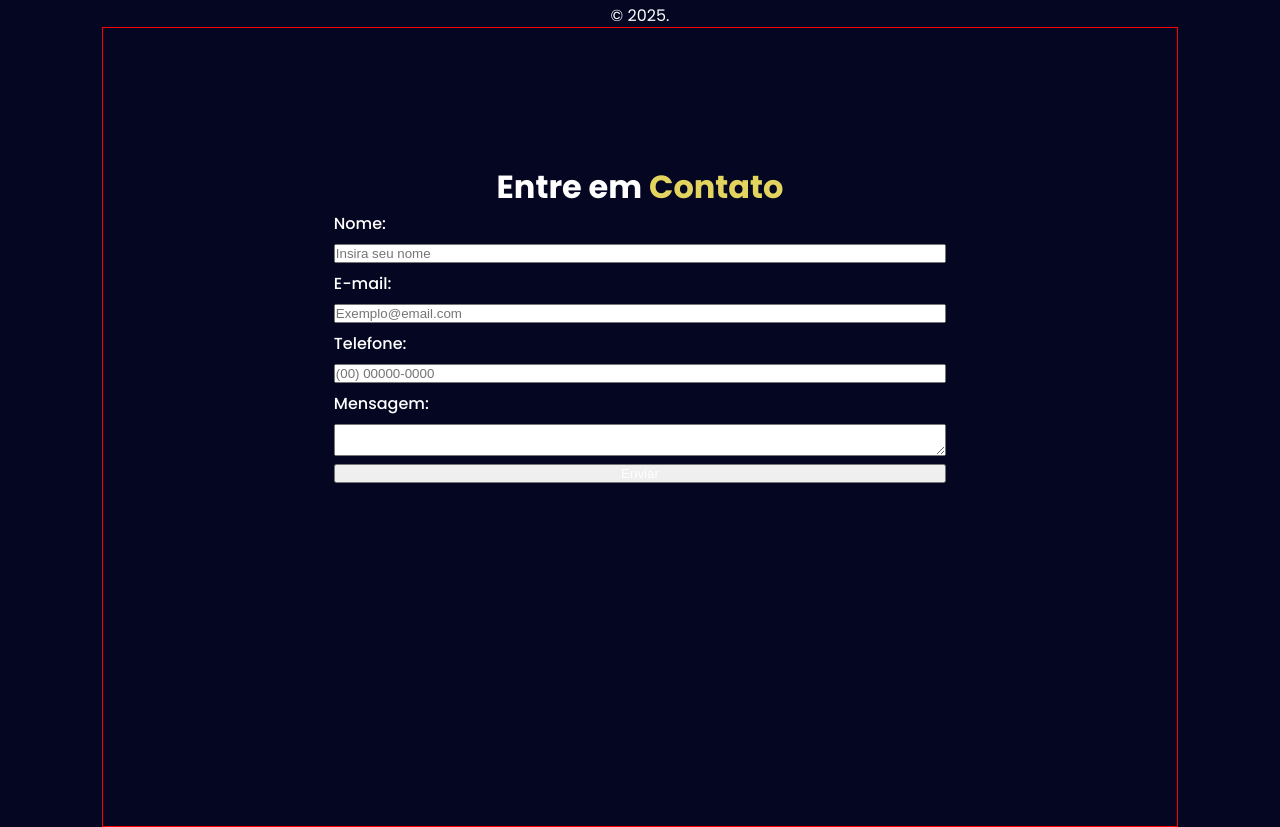
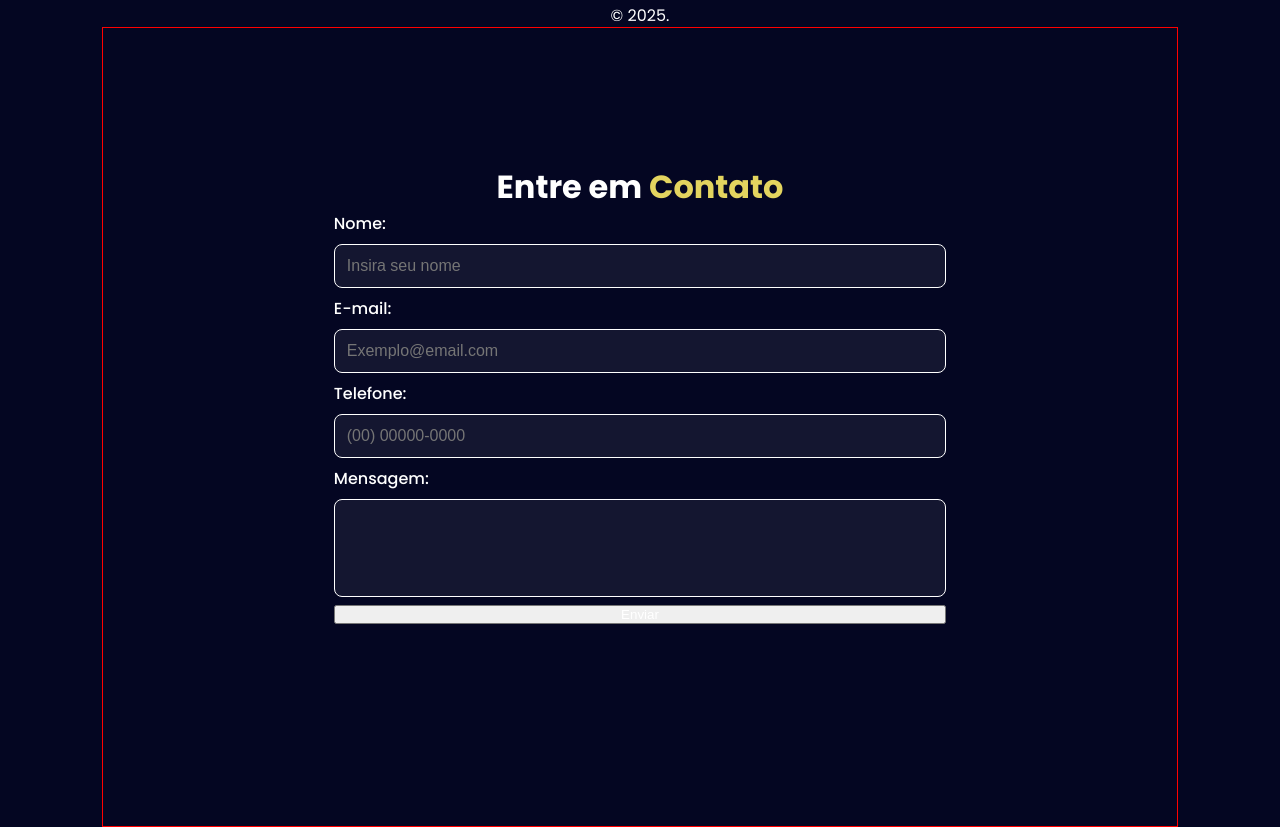
Before and after one commit to JhoneMello/projeto-dg-portfolio, a plain HTML site: page index.html in a window 1280 px wide. Shown: the part 773-1600 px from the top of the page. Drawn offline with Linux system fonts and the light colour scheme.

Commit message:
finalizando inputs

```diff
--- a/index.html
+++ b/index.html
@@ -55,7 +55,7 @@
                     <input type="tel" name="telefone" id="telefone" placeholder="(00) 00000-0000">
 
                     <label for="mensagem">Mensagem: </label>
-                    <textarea name="mensagem" id="mensagem"></textarea>
+                    <textarea name="mensagem" id="mensagem" rows="4"></textarea>
 
                     <button type="submit">Enviar</button>
 
--- a/styles/main-contact.css
+++ b/styles/main-contact.css
@@ -37,3 +37,21 @@ main #contact .content form {
 main #contact .content form label {
     font-weight: 500;
 }
+
+main #contact .content form input,
+main #contact .content form textarea {
+    width: 100%;
+    padding: 0.75rem;
+    background-color: #ffffff10;
+    border-radius: 0.5rem;
+    font-size: inherit;
+    border: 0.063rem solid var(--cor-generica);
+    resize: none;
+    font-size: 1rem;
+}
+
+main #contact .content form input:focus,
+main #contact .content form textarea:focus {
+    outline: none;
+    border: 0.063rem solid var(--cor-secundaria);
+}
```
